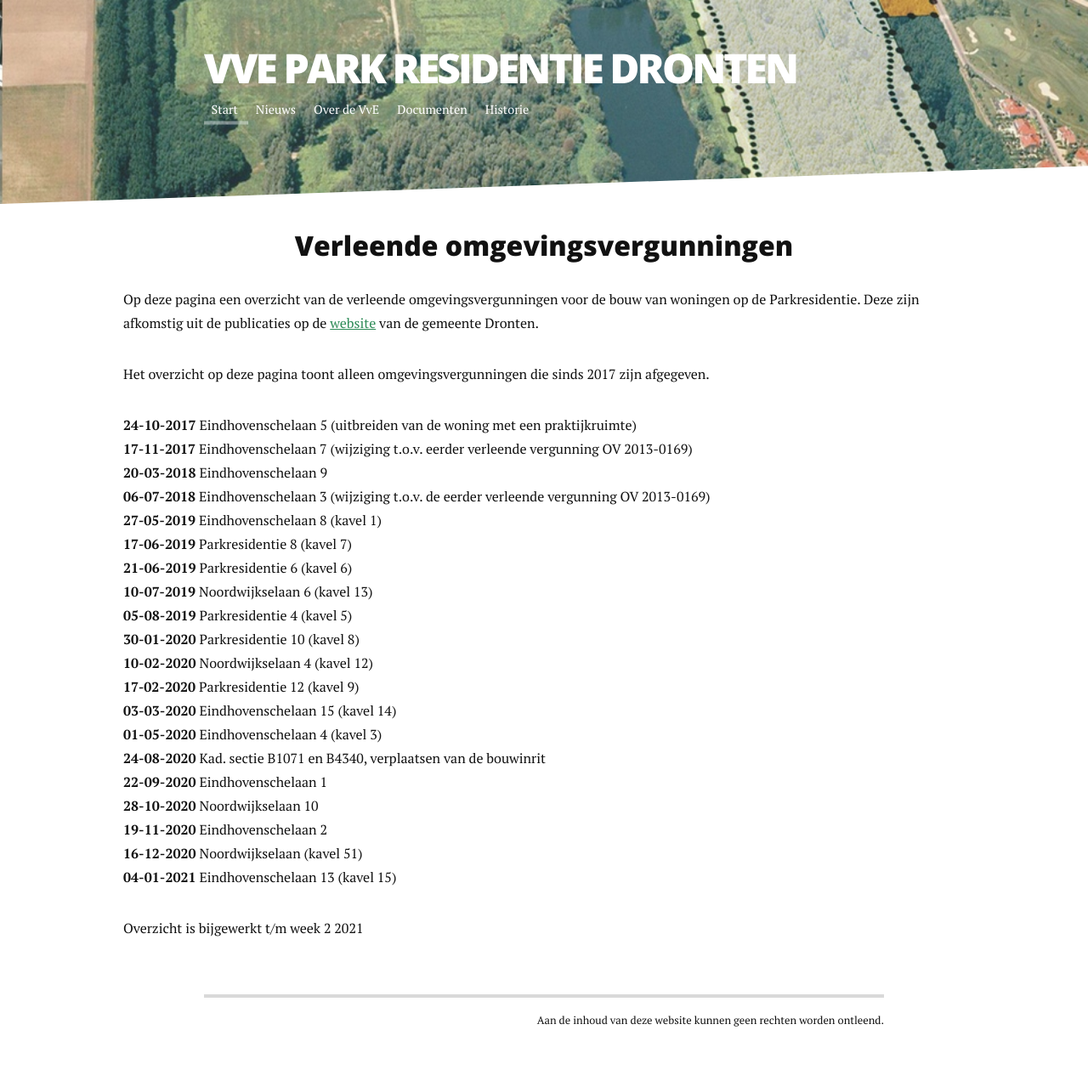
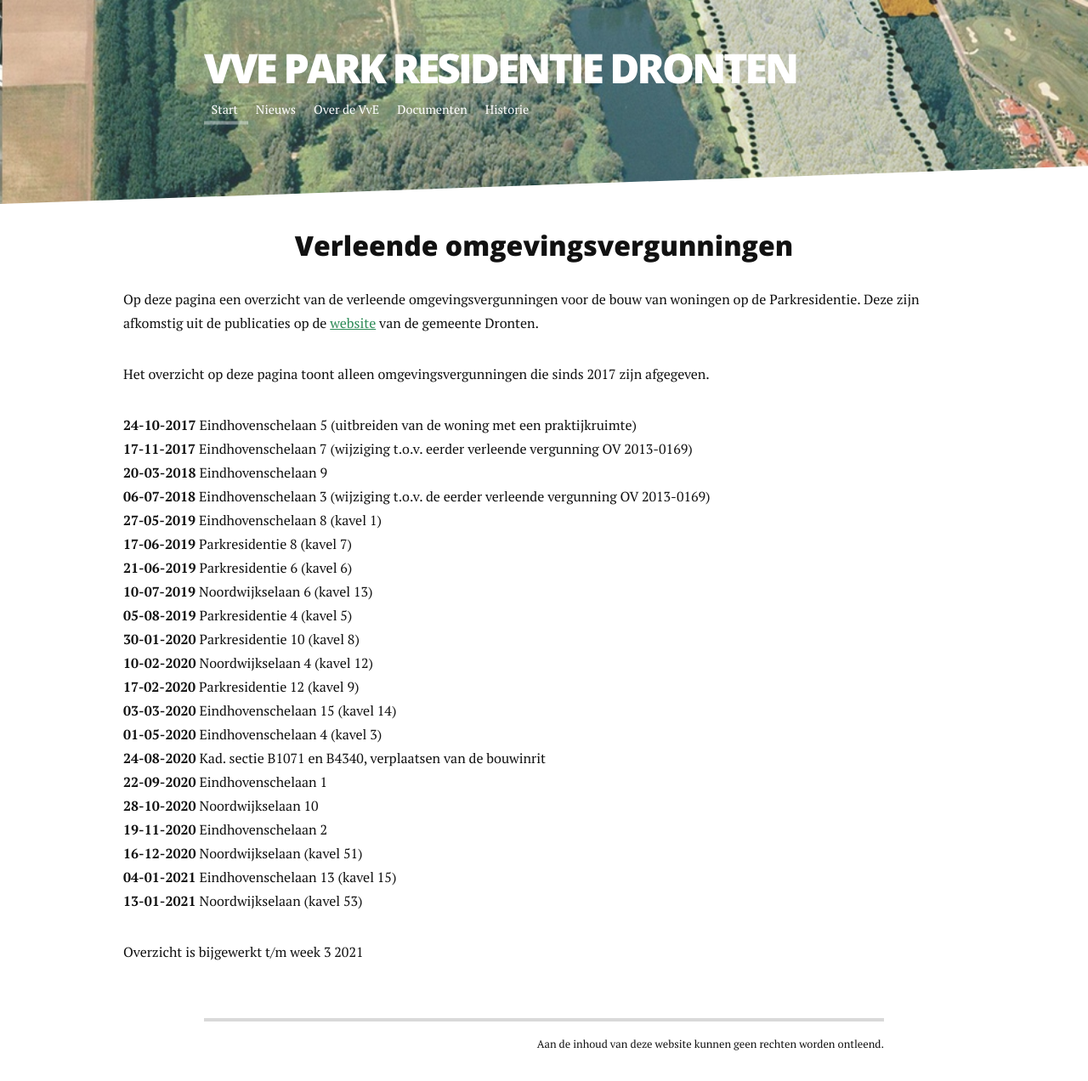
Before and after one commit to plamola/vve-parkresidentie, a Jekyll site: the page built from omgevingsvergunningen.md, in a window 1280 px wide. Shown: the whole page at 85% size. Built offline with Jekyll 4.4.1, drawn with Linux system fonts in a browser that asks for light colours; nearby versions of some CDN libraries; before the commit the page ends 1244 px from its top, so only the background shows below that.

Commit message:
Bijgewerkt t/m week 3

```diff
--- a/omgevingsvergunningen.md
+++ b/omgevingsvergunningen.md
@@ -31,7 +31,8 @@ title: "Verleende omgevingsvergunningen"
     <li><strong>19-11-2020</strong> Eindhovenschelaan 2</li>
     <li><strong>16-12-2020</strong> Noordwijkselaan (kavel 51)</li>
     <li><strong>04-01-2021</strong> Eindhovenschelaan 13 (kavel 15)</li>
+    <li><strong>13-01-2021</strong> Noordwijkselaan (kavel 53)</li>
   </ul>
-  <p>Overzicht is bijgewerkt t/m week 2 2021</p>
+  <p>Overzicht is bijgewerkt t/m week 3 2021</p>
 
 </div>
```
